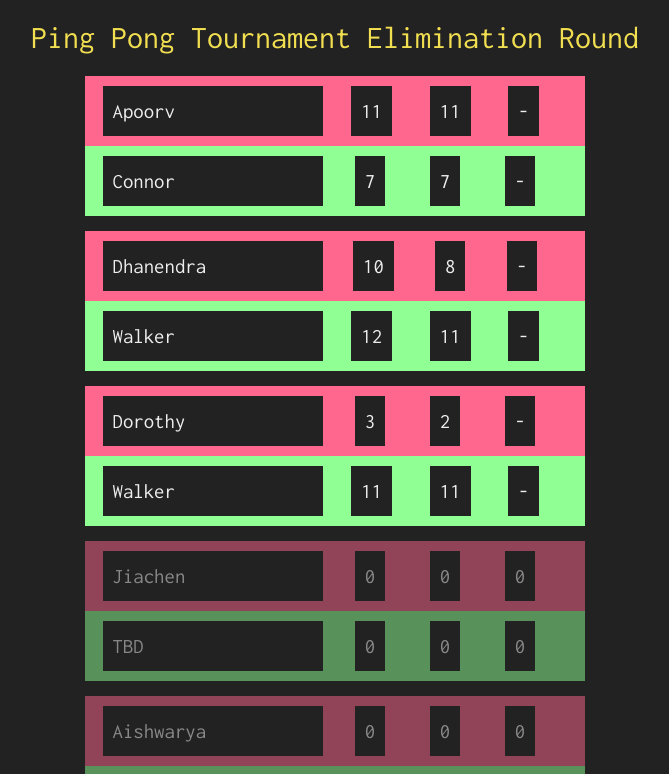
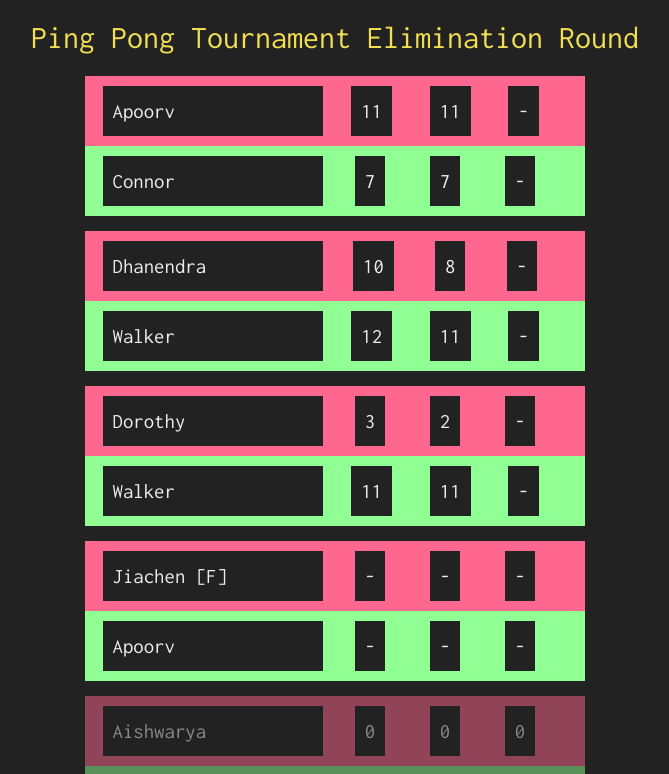
Before and after one commit to vritant24/PingPongBrackets, a React (Create React App) app: page / in a window 1280 px wide. Shown: the top 774 px of the page, without its empty margins (305-974 px from the left). Built offline with nearby package versions, Linux system fonts and the light colour scheme.

Commit message:
Update tally.js

```diff
--- a/src/tally.js
+++ b/src/tally.js
@@ -21,11 +21,11 @@ export default [
         d: true
     },
     {
-        p1: "Jiachen",
-        p2: "TBD",
-        s1: [0, 0, 0],
-        s2: [0, 0, 0],
-        d: false
+        p1: "Jiachen [F]",
+        p2: "Apoorv",
+        s1: ["-", "-", "-"],
+        s2: ["-", "-", "-"],
+        d: true
     },
     {
         p1: "Aishwarya",
```
